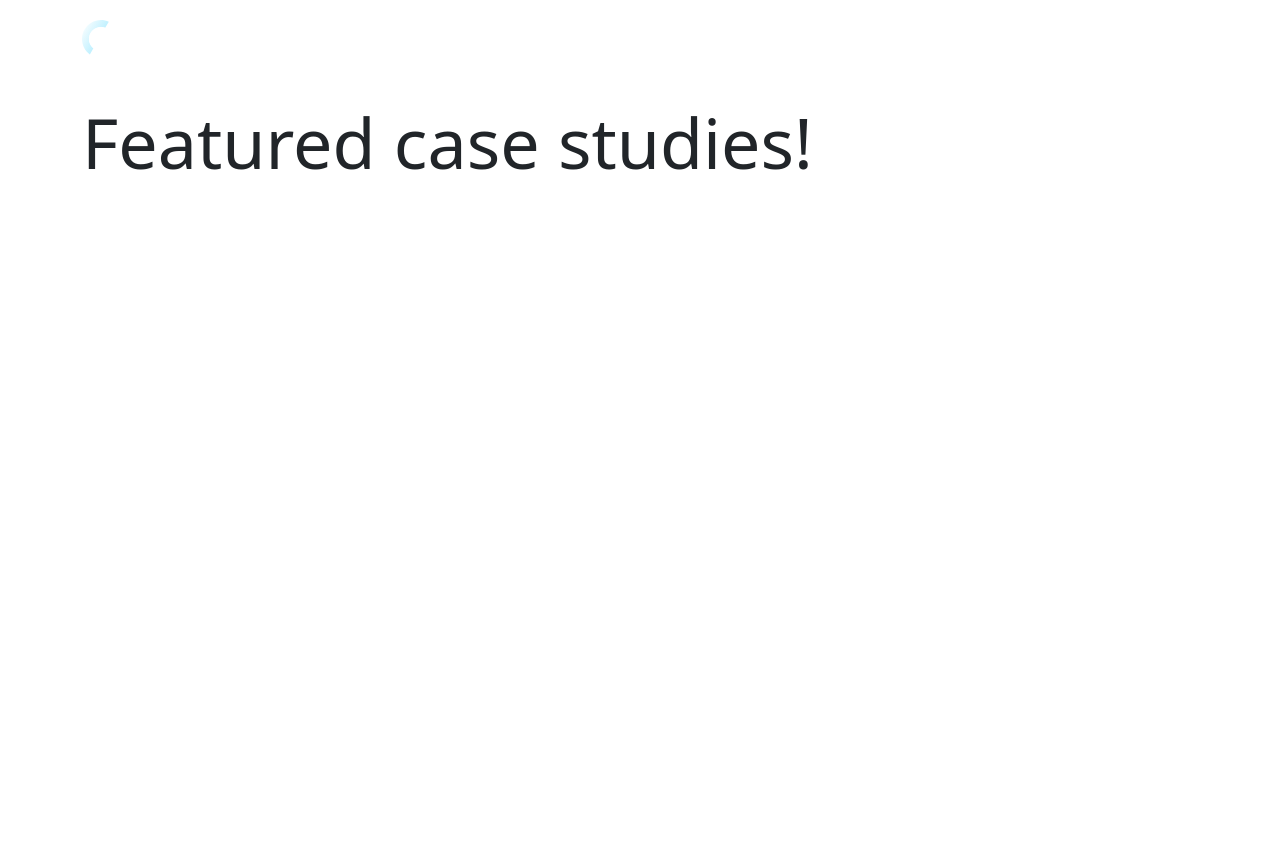
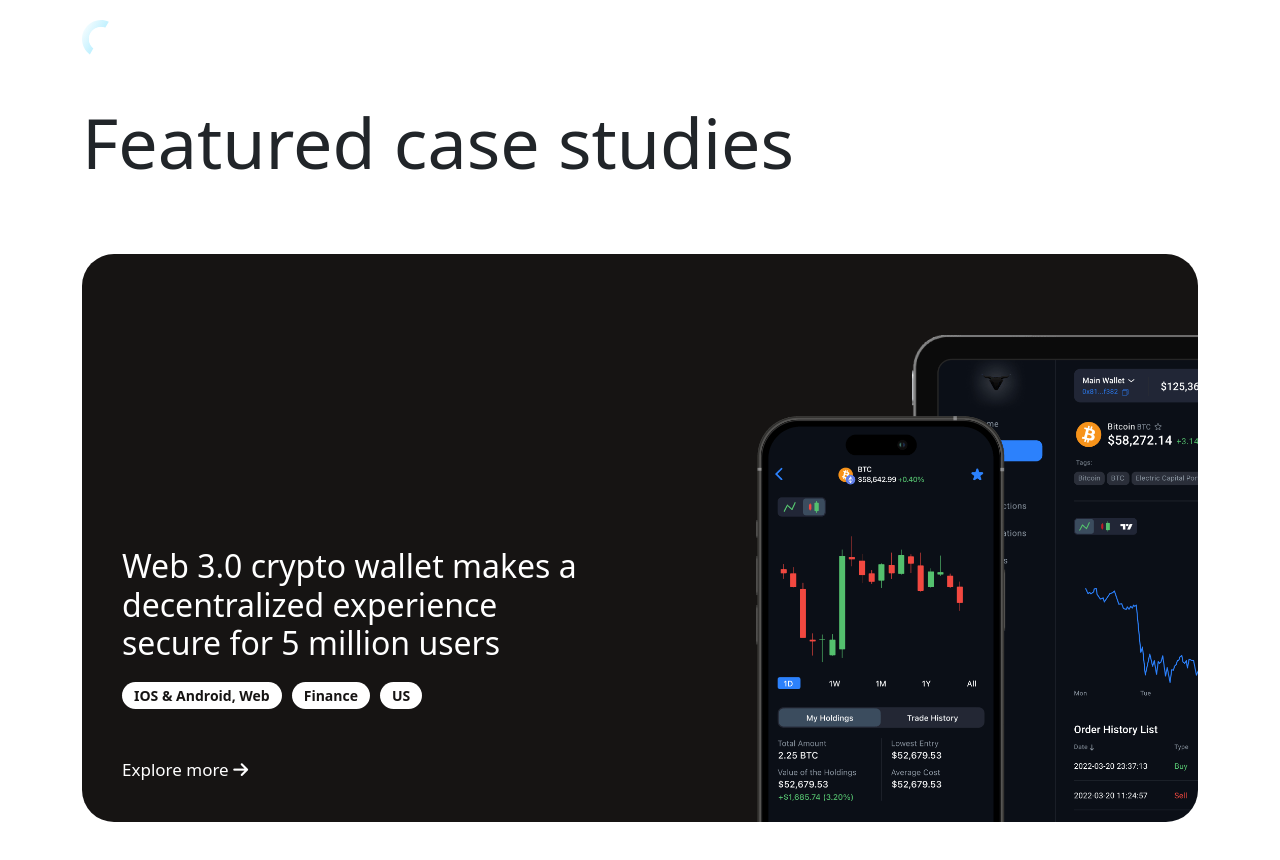
Before and after one commit to jackbouncy7/zbekz, a React (Vite) app: page /products in a window 1280 px wide. Shown: the top 860 px of the page. Before the commit the page ends 800 px from the top, so only its background shows below. Built offline with nearby package versions, Linux system fonts and the light colour scheme.

Commit message:
Made changes to Products page, changed structure

```diff
--- a/src/pages/Products/Products.jsx
+++ b/src/pages/Products/Products.jsx
@@ -1,4 +1,5 @@
 import { lazy } from 'react';
+import { Link } from "react-router-dom";
 const Header = lazy(() => import("@components/Header/Header"));
 import './_products.scss';
 
@@ -8,7 +9,20 @@ const Products = () => {
 		<Header/>
 		<section className='section products'>
 			<div className='container'>
-				<h2 className='products-title'>Featured case studies!</h2>
+				<h2 className='products__title'>Featured case studies</h2>
+				<Link to='/'>
+					<div className='products__box'>
+					<div className='products__content'>
+						<h3 className='products__title--content'>Web 3.0 crypto wallet makes a decentralized experience secure for 5 million users</h3>
+						<span className='products__devices'>IOS & Android, Web</span>
+						<span className='products__category'>Finance</span>
+						<span className='products__country'>US</span>
+						<div className='products__button-link'>
+						<Link className='products__link' to='/'>Explore more  <i className="fa fa-arrow-right"></i> </Link>
+						</div>
+					</div>
+				</div>
+				</Link>
 			</div>
 		</section>
 		</>
--- a/src/pages/Products/_products.scss
+++ b/src/pages/Products/_products.scss
@@ -1,3 +1,58 @@
-.products-title {
+.products__box {
+	display: flex;
+	align-items: end;
+	width: 100%;
+	margin-top: 70px;
+	height: 568px;
+
+	background-image: url('../../../public/assets/images/products/project1.png');
+	background-position: right;
+	background-size: cover;
+	background-color: #161413;
+	border-radius: 32px;
+
+	&:hover .products__link {
+		color: #cecbca;
+	}
+}
+
+.products__title {
 	font-size: 70px;
 }
+
+.products__content {
+	width: 550px;
+	padding: 40px;
+}
+
+.products__title--content {
+	font-size: 32px;
+	color: #fff;
+}
+
+.products__content span {
+	margin-right: 10px;
+	padding: 4px 12px;
+
+	font-size: 14px;
+	border-radius: 14px;
+	font-weight: 600;
+	color: #161413;
+	background-color: #fff;
+}
+
+.products__button-link {
+	margin-top: 50px;
+}
+
+.products__link {
+	padding: 8px 0px;
+
+	font-size: 17px;
+	font-weight: 600px;
+	transition: all 0.3s ease;
+	color: #fff;
+	&:hover {
+		color: #cecbca;
+	}
+}
```
